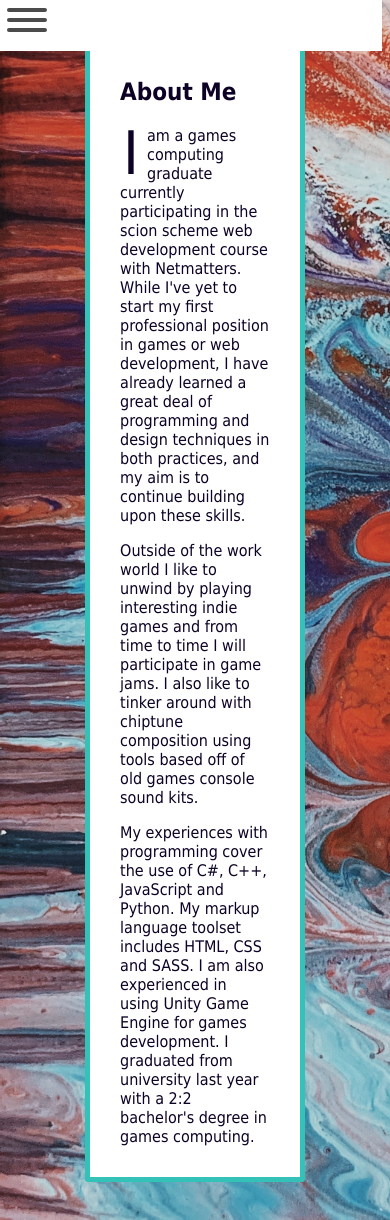
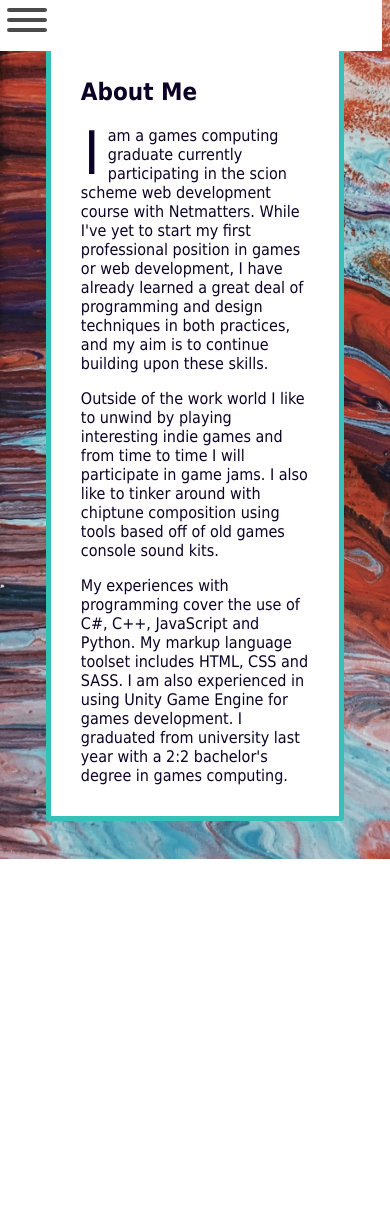
Before and after one commit to Orctooth/PortfolioUpdated, a PHP site: page /html/about.html in a window 390 px wide. After the commit the page ends 859 px from the top, so only its background shows below. Run offline with PHP 8.4, Linux system fonts and the light colour scheme; some libraries are stand-ins or nearby versions.

```diff
--- a/css/style.css
+++ b/css/style.css
@@ -532,7 +532,7 @@ body {
 
   .internal-section > .text-block {
     margin: 0 auto;
-    width: 70%;
+    width: 95%;
   }
 }
 @media only screen and (min-width: 425px) {
--- a/scss/_media.scss
+++ b/scss/_media.scss
@@ -40,7 +40,7 @@
     .internal-section{
         & > .text-block{
             margin: 0 auto;
-            width: 70%;
+            width: 95%;
         }
     }
 
```
